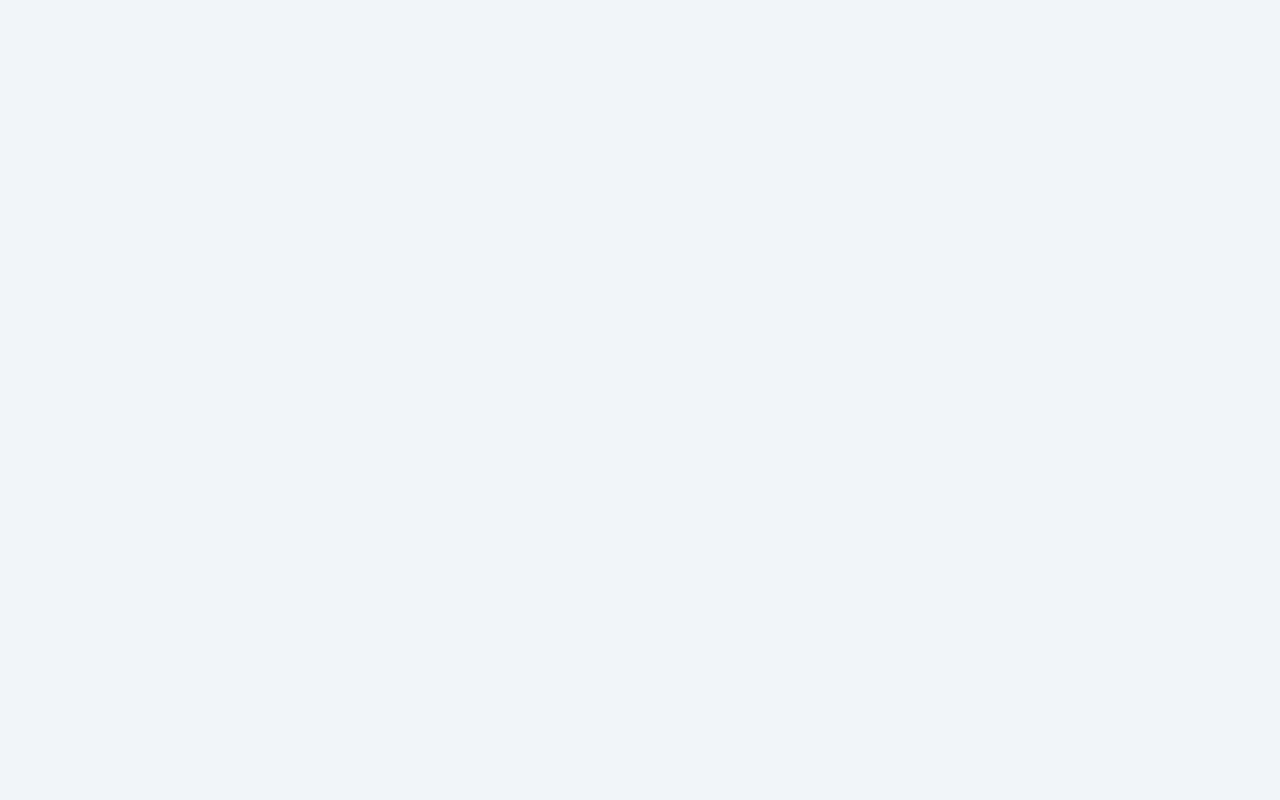
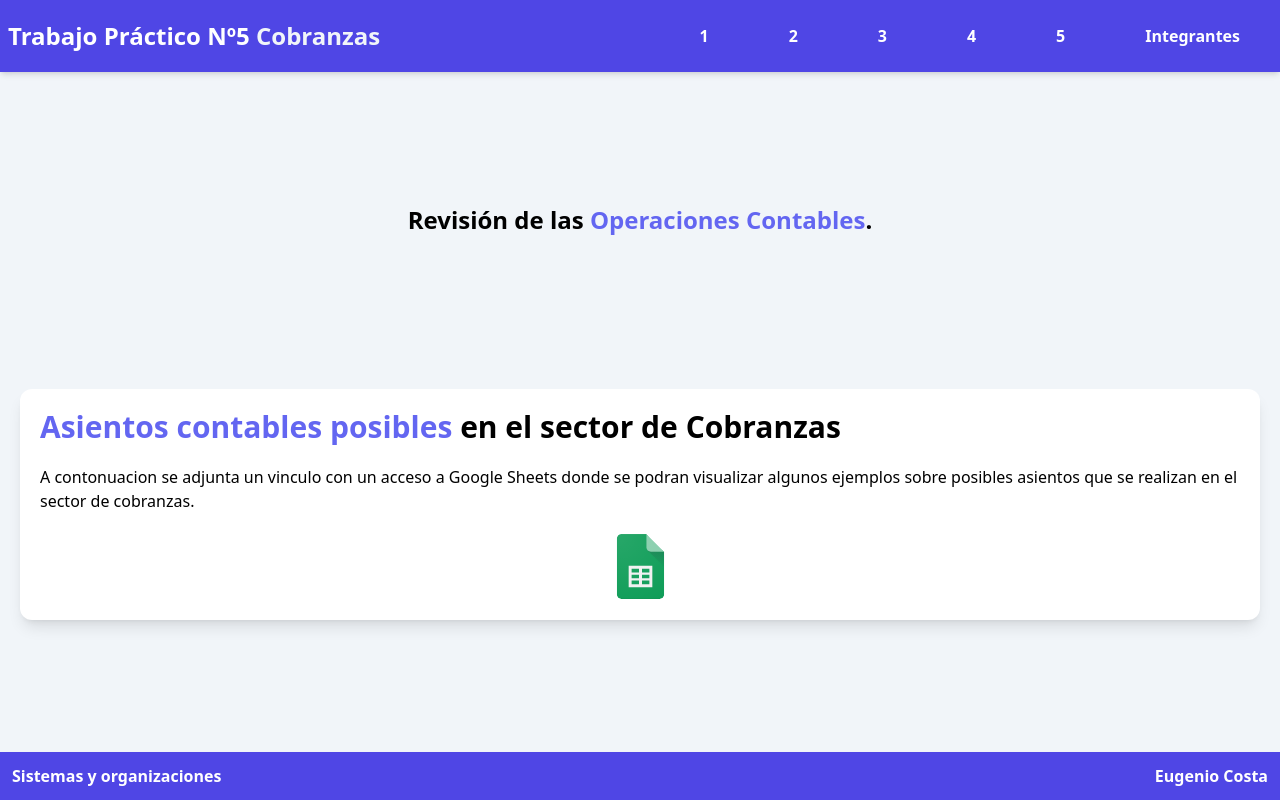
Before and after one commit to giovanni1996DDA/Trabajo-4-organizaciones, a React (Vite) app: page /Punto5 in a window 1280 px wide. Before the commit this address had no page. Built offline with nearby package versions, Linux system fonts and the light colour scheme.

Commit message:
punto 5 completo

```diff
--- a/index.html
+++ b/index.html
@@ -4,7 +4,7 @@
     <meta charset="UTF-8" />
     <link rel="icon" type="image/svg+xml" href="/vite.svg" />
     <meta name="viewport" content="width=device-width, initial-scale=1.0" />
-    <title>Trabajo N4</title>
+    <title>Sistemas y Organizaciones TP N°5</title>
   </head>
   <body class="bg-slate-100">
     <div id="root"></div>
--- a/src/App.jsx
+++ b/src/App.jsx
@@ -5,6 +5,7 @@ import Punto1 from './Pages/Punto1';
 import Punto2 from './Pages/Punto2';
 import Punto3 from './Pages/Punto3';
 import Punto4 from './Pages/Punto4';
+import Punto5 from './Pages/Punto5';
 
 function App() {
 
@@ -17,6 +18,7 @@ function App() {
             <Route path="Punto2/" element={<Punto2/>}/>
             <Route path="Punto3/" element={<Punto3/>}/>
             <Route path="Punto4/" element={<Punto4/>}/>
+            <Route path="Punto5/" element={<Punto5/>}/>
           </Route>
         </Routes>
     </BrowserRouter>
--- a/src/Layouts/NavLayout.jsx
+++ b/src/Layouts/NavLayout.jsx
@@ -3,38 +3,38 @@ import { Link, Outlet } from "react-router-dom"
 const NavLayout = () => {
   return (
     <>
-        <div className="flex flex-col justify-between h-screen">
+        <div className="flex flex-col justify-between min-h-screen">
             <nav className="bg-indigo-600 flex flex-nowrap flex-col md:flex-row shadow-md justify-between">
                 <div className="font-bold flex  justify-center text-2xl px-2 py-5 text-white whitespace-nowrap">
-                    <h1>Trabajo Práctico Nº4 <span className=" text-slate-100">Cobranzas</span></h1>
+                    <h1>Trabajo Práctico Nº5 <span className=" text-slate-100">Cobranzas</span></h1>
                 </div>
                 <div className=" flex flex-row">
-                    <div className="text-white font-bold bg-indigo-500  hover:bg-indigo-400 transition-colors text-center flex flex-col justify-center">
-                        <Link className="p-5 px-10" to="/Punto1">1</Link>
+                    <div className="text-white font-bold   hover:bg-indigo-400 transition-colors text-center flex flex-col justify-center">
+                        <Link className="p-5 px-10" to="Punto1/">1</Link>
                     </div>
-                    <div className="text-white font-bold bg-indigo-500 hover:bg-indigo-400 transition-colors text-center flex flex-col justify-center">
+                    <div className="text-white font-bold  hover:bg-indigo-400 transition-colors text-center flex flex-col justify-center">
                         <Link className="p-5 px-10" to="Punto2/">2</Link>
                     </div>
-                    <div className="text-white font-bold bg-indigo-500 hover:bg-indigo-400 transition-colors text-center flex flex-col justify-center">
-                        <Link className="p-5 px-10" to="/Punto3">3</Link>
+                    <div className="text-white font-bold  hover:bg-indigo-400 transition-colors text-center flex flex-col justify-center">
+                        <Link className="p-5 px-10" to="/Punto3/">3</Link>
                     </div>
-                    <div className="text-white font-bold bg-indigo-500 hover:bg-indigo-400 transition-colors text-center flex flex-col justify-center">
-                        <Link className="p-5 px-10"  to="/Punto4">4</Link>
+                    <div className="text-white font-bold  hover:bg-indigo-400 transition-colors text-center flex flex-col justify-center">
+                        <Link className="p-5 px-10"  to="Punto4/">4</Link>
                     </div>
-                    <div className="text-white font-bold bg-indigo-500 hover:bg-indigo-400 transition-colors text-center flex flex-col justify-center">
-                        <Link className="p-5 px-10"  to="/">5</Link>
+                    <div className="text-white font-bold  hover:bg-indigo-400 transition-colors text-center flex flex-col justify-center">
+                        <Link className="p-5 px-10"  to="Punto5/">5</Link>
                     </div>
-                    <div className="text-white font-bold bg-indigo-500 hover:bg-indigo-400 transition-colors text-center flex flex-col justify-center">
+                    <div className="text-white font-bold  hover:bg-indigo-400 transition-colors text-center flex flex-col justify-center">
                         <Link className="p-5 px-10"  to="/">Integrantes</Link>
                     </div>
                 </div>
             </nav>
-            <main>
+            <main className="grow flex flex-col p-5 justify-evenly gap-5">
                 <Outlet />
             </main>
             <footer className="bg-indigo-600 grid grid-cols-2 shadow-md p-3 text-white font-semibold">
                 <p>Sistemas y organizaciones</p>
-                <p className="text-right">Profesor Eugenio Costa</p>
+                <p className="text-right">Eugenio Costa</p>
             </footer>
         </div>
     </>
--- a/src/Pages/Integrantes.jsx
+++ b/src/Pages/Integrantes.jsx
@@ -3,25 +3,25 @@ import { Link } from 'react-router-dom'
 
 const Integrantes = () => {
   return (
-        <div className=" flex flex-col p-5 h-">
+        <>
             <div className='text-center'>
                 <h1 className=" text-black font-black text-3xl"><span className="text-indigo-500">Integrantes</span> del equipo</h1>
             </div>
             <div className='p-3 flex flex-col gap-5 px-5 py-5 shadow-lg mt-5 bg-white rounded-xl font-medium'>
                 <h2 className='text-indigo-500 font-black text-3xl'>Diaz de Argandoña <span className='text-black'>Juan Cruz</span></h2>
                 <Link to='/Punto1'>Punto número <span className="text-indigo-500"> 1</span></Link>
-                <h2 className='text-indigo-500 font-black text-3xl'>Rios <span className='text-black'>Thomás</span></h2>
+                <h2 className='text-indigo-500 font-black text-3xl'>Rios <span className='text-black'>Tomás</span></h2>
                 <Link to='/Punto2'>Punto número <span className="text-indigo-500"> 2</span></Link>
                 <h2 className='text-indigo-500 font-black text-3xl'>Gaye <span className='text-black'>Micaela</span></h2>
                 <Link to='/Punto3'>Punto número <span className="text-indigo-500"> 3</span></Link>
                 <h2 className='text-indigo-500 font-black text-3xl'>Tarcay <span className='text-black'>Matias</span></h2>
-                <Link to='/Punto3'>Punto número <span className="text-indigo-500"> 3</span></Link>
+                <Link to='/Punto3'>Punto número <span className="text-indigo-500"> 4</span></Link>
                 <h2 className='text-indigo-500 font-black text-3xl'>Palavecino <span className='text-black'>Julián</span></h2>
-                <Link to='/Punto4'>Punto número <span className="text-indigo-500"> 4</span></Link>
+                <Link to='/Punto4'>Punto número <span className="text-indigo-500"> 5</span></Link>
                 <h2 className='text-indigo-500 font-black text-3xl'>Pascua <span className='text-black'>Santiago</span></h2>
-                <p>Punto número <span className="text-indigo-500"> ???</span></p>
+                {/* <p>Punto número <span className="text-indigo-500"> ???</span></p> */}
             </div>
-        </div>
+        </>
   )
 }
 
--- a/src/Pages/Punto1.jsx
+++ b/src/Pages/Punto1.jsx
@@ -4,7 +4,7 @@ const Punto1 = () => {
   return (
     <div className=" flex flex-col p-5 ">
         <div className='text-center'>
-            <h1 className=" text-black font-black text-3xl"><span className="text-indigo-500">Estructura Organizacional</span> de toda la organización y haciendo foco a los
+            <h1 className=" text-black font-black text-2xl"><span className="text-indigo-500">Estructura Organizacional</span> de toda la organización y haciendo foco a los
             sectores involucrados en la operación. <span className="text-indigo-500">Descripción de las actividades </span> y las <span className="text-indigo-500">relaciones
             interdepartamentales.</span></h1>
         </div>
--- a/src/Pages/Punto3.jsx
+++ b/src/Pages/Punto3.jsx
@@ -4,7 +4,7 @@ const Punto3 = () => {
   return (
             <div className=" flex flex-col p-5 ">
             <div className='text-center'>
-                <h1 className=" text-black font-black text-3xl"><span className="text-indigo-500">Descripción de los sistemas</span> que son utilizados en estos procesos.</h1>
+                <h1 className=" text-black font-black text-2xl"><span className="text-indigo-500">Descripción de los sistemas</span> que son utilizados en estos procesos.</h1>
             </div>
             <div className='p-3 flex flex-col gap-5 px-5 py-5 shadow-lg mt-5 bg-white rounded-xl font-medium'>
                 <h2 className='text-indigo-500 font-black text-3xl'>Sistemas utilizados <span className='text-black'>en el sector de Cobranzas</span></h2>
--- a/src/Pages/Punto4.jsx
+++ b/src/Pages/Punto4.jsx
@@ -4,7 +4,7 @@ const Punto4 = () => {
   return (
         <div className=" flex flex-col p-5 ">
             <div className='text-center'>
-                <h1 className=" text-black font-black text-3xl"><span className="text-indigo-500">Control de Gestión</span>, cómo evaluamos la gestión de los distintos responsables de las
+                <h1 className=" text-black font-black text-2xl"><span className="text-indigo-500">Control de Gestión</span>, cómo evaluamos la gestión de los distintos responsables de las
                 mencionadas áreas.</h1>
             </div>
             <div className='p-3 flex flex-col gap-5 px-5 py-5 shadow-lg mt-5 bg-white rounded-xl font-medium'>
--- /dev/null
+++ b/src/Pages/Punto5.jsx
@@ -0,0 +1,20 @@
+import React from 'react'
+
+const Punto5 = () => {
+  return (
+    <>
+            <div className='text-center'>
+            <h1 className=" text-black font-black text-2xl">Revisión de las <span className="text-indigo-500">Operaciones Contables</span>.</h1>
+        </div>
+        <div className='p-3 flex flex-col gap-5 px-5 py-5 shadow-lg mt-5 bg-white rounded-xl font-medium justify-center'>
+            <h2 className='text-indigo-500 font-black text-3xl'>Asientos contables posibles <span className='text-black'>en el sector de Cobranzas</span></h2>
+            <p>A contonuacion se adjunta un vinculo con un acceso a Google Sheets donde se podran visualizar algunos ejemplos sobre posibles asientos que se realizan en el sector de cobranzas.</p>
+            <a href="https://docs.google.com/spreadsheets/d/1NJQheZFz799wvmXfmGOVpQvr5KMy0Qqb21FepkAGhDE/edit#gid=0" target='_blank' className='w-fit mx-auto' >
+                <img className='mx-auto' alt="Sheets" src="../src/assets/SheetLogo.svg" />
+            </a>
+        </div>
+    </>
+  )
+}
+
+export default Punto5
```
Also changed, not shown: src/assets/SheetLogo.svg (added).
